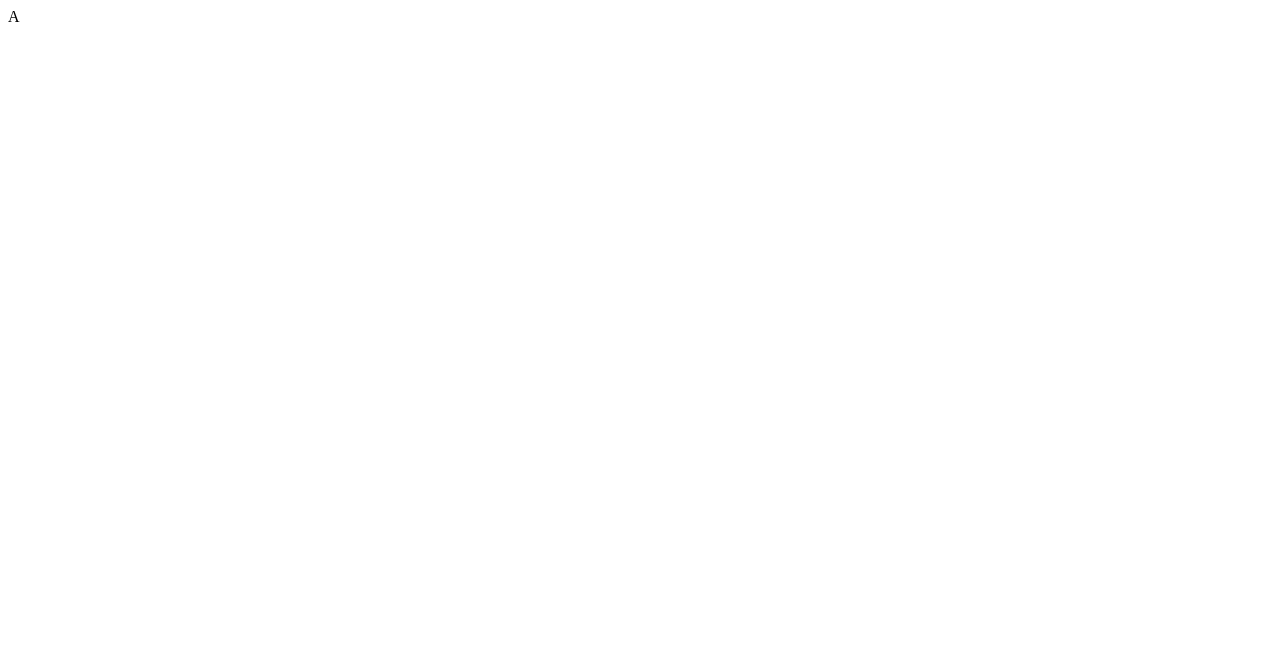
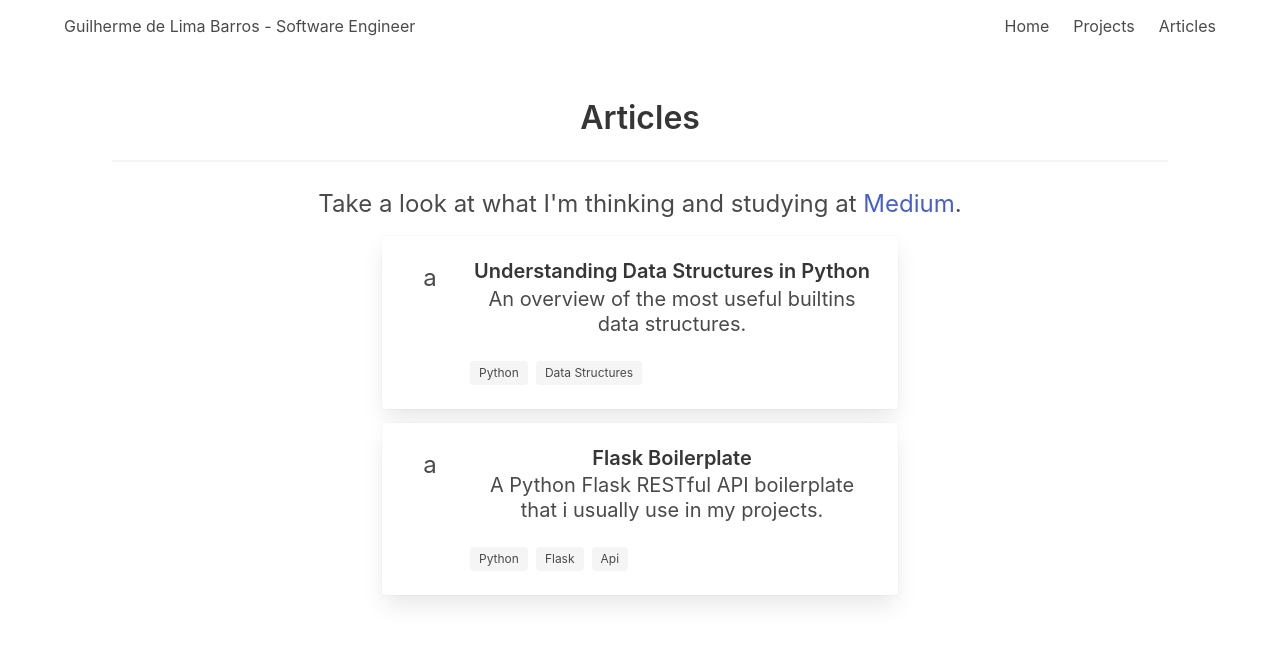
Before and after one commit to LimaGuilherme/my-web, a Gatsby site: page /articles in a window 1280 px wide. Built offline with nearby package versions, Linux system fonts and the light colour scheme; Gatsby itself is replaced by a stand-in of ours.

Commit message:
First Version of Articles Page.

```diff
--- a/gatsby-config.js
+++ b/gatsby-config.js
@@ -1,6 +1,6 @@
 module.exports = {
   siteMetadata: {
-    title: 'Guilherme Lima - Software Engineer',
+    title: 'Guilherme de Lima Barros - Software Engineer',
     author: 'None',
     siteUrl: ''
   },
--- a/src/components/Card/Card.js
+++ b/src/components/Card/Card.js
@@ -9,7 +9,7 @@ const Card = ({
   tags,
   image
 }) => (
-  <a href={link}>
+  <a href={link} target="_blank">
     <div className="card">
       <div className="card-content">
         <div className="media">
--- a/src/pages/articles.js
+++ b/src/pages/articles.js
@@ -1,9 +1,48 @@
 import React from 'react';
 
-const Article = () => (
-  <div>
-    A
-  </div>
-)
+import Layout from 'components/Layout';
+import SEO from 'components/SEO';
+import Card from 'components/Card';
 
-export default  Article;
+const Articles = () => (
+  <Layout>
+    <SEO
+      pageTitle="Articles"
+      description="Full Stack developer"
+      keywords="Python, React, Gatsby, OOP, developer, back-end, front-end, REST, API"/>
+    <section className="section has-text-centered is-size-4-desktop is-size-5-touch">
+      <h3 className="title">Articles</h3>
+      <hr />
+      <p>
+        Take a look at what I'm thinking and studying at
+        {' '}
+        <a href="https://medium.com/@guilherme.lb" target="_blank">
+          Medium
+        </a>
+        .
+      </p>
+
+      <div className="columns is-centered">
+        <div className="column is-half">
+          <Card
+            title="Understanding Data Structures in Python"
+            subtitle="An overview of the most useful builtins data structures."
+            link="https://towardsdatascience.com/understanding-data-structures-in-python-86e7da6a9b39"
+            tags={['Python', 'Data Structures']}
+            image='a'
+          />
+          <Card
+            title="Flask Boilerplate"
+            subtitle="A Python Flask RESTful API boilerplate that i usually use in my projects."
+            link="https://github.com/LimaGuilherme/flask-boilerplate"
+            tags={['Python', 'Flask', 'Api']}
+            image='a'
+          />
+        </div>
+      </div>
+
+    </section>
+  </Layout>
+);
+
+export default Articles;
--- a/src/pages/projects.js
+++ b/src/pages/projects.js
@@ -23,7 +23,7 @@ const Projects = () => (
         .
       </p>
 
-      <div className="columns is centered">
+      <div className="columns is-centered">
         <div className="column is-half">
           <Card
             title="React Clean Architecture"
```
